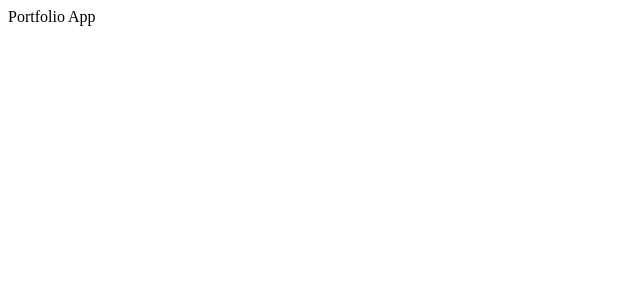
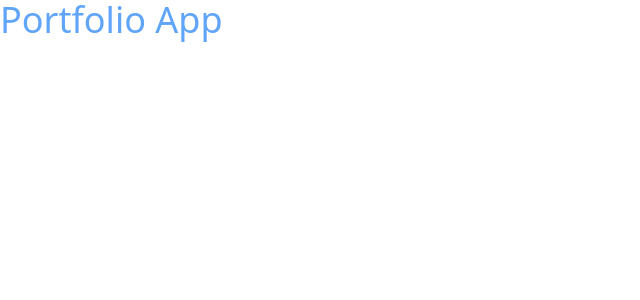
Before and after one commit to asnganje/portoflio-react, a React (Create React App) app: page / in a window 1280 px wide. Shown: the top 300 px of the page, without its empty margins (0-640 px from the left). Built offline with nearby package versions, Linux system fonts and the light colour scheme.

Commit message:
add tailwind configuration

```diff
--- a/package.json
+++ b/package.json
@@ -34,5 +34,8 @@
       "last 1 firefox version",
       "last 1 safari version"
     ]
+  },
+  "devDependencies": {
+    "tailwindcss": "^3.3.5"
   }
 }
--- a/public/index.html
+++ b/public/index.html
@@ -24,7 +24,7 @@
       work correctly both with client-side routing and a non-root public URL.
       Learn how to configure a non-root public URL by running `npm run build`.
     -->
-    <title>My Portfolio React App</title>
+    <title>My Portfolio</title>
   </head>
   <body>
     <noscript>You need to enable JavaScript to run this app.</noscript>
--- a/src/App.js
+++ b/src/App.js
@@ -1,6 +1,6 @@
 const App = () => {
   return(
-    <div>
+    <div className="text-4xl font-weight: 700 text-blue-400">
       Portfolio App
     </div>
   )
--- /dev/null
+++ b/src/index.css
@@ -0,0 +1,3 @@
+@tailwind base;
+@tailwind components;
+@tailwind utilities;
--- a/src/index.js
+++ b/src/index.js
@@ -1,6 +1,7 @@
 import React from 'react'
 import {createRoot} from 'react-dom/client'
 import App from './App'
+import './index.css'
 
 const el = document.getElementById('root')
 const root = createRoot(el)
--- /dev/null
+++ b/tailwind.config.js
@@ -0,0 +1,8 @@
+/** @type {import('tailwindcss').Config} */
+module.exports = {
+  content: ["./src/**/*.{html,js}"],
+  theme: {
+    extend: {},
+  },
+  plugins: [],
+}
```
Also changed, not shown: 1 other file (tests, documents, lock files or other folders).
